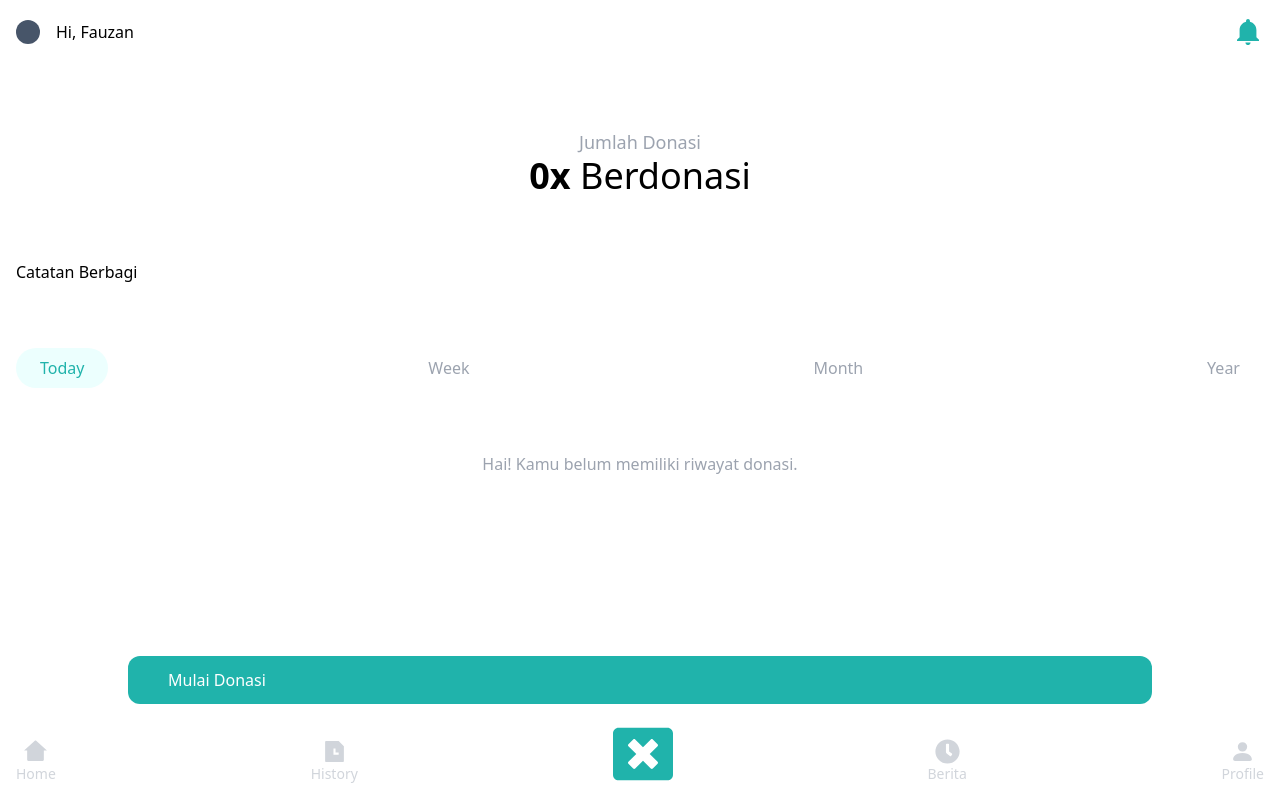
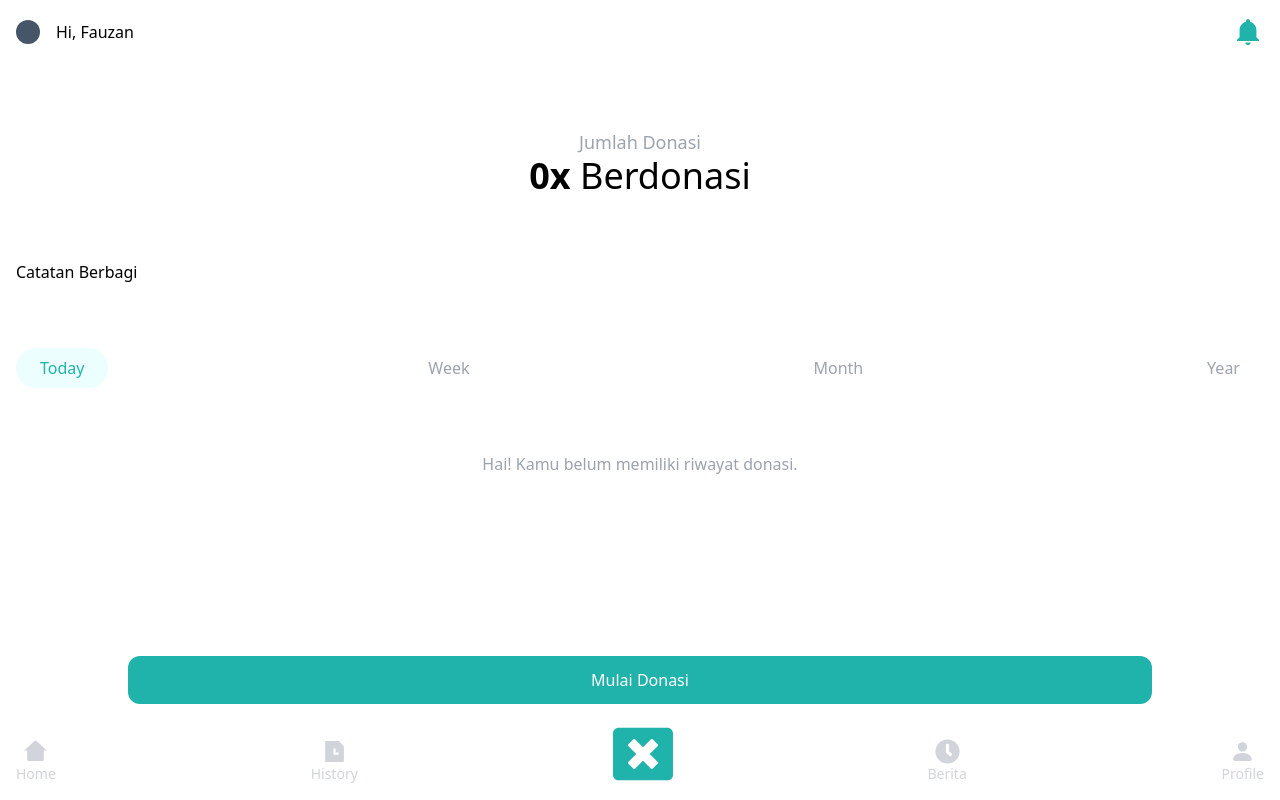
Before and after one commit to fauzanpr/looman-web, a React (Vite) app: page /filantrophy in a window 1280 px wide. Both pictures are taken after a click on the icon 642 px from the left and 754 px from the top of the page. Built offline with nearby package versions, Linux system fonts and the light colour scheme.

Commit message:
centering mulai donasi button

```diff
--- a/src/app/global/components/TabBar.tsx
+++ b/src/app/global/components/TabBar.tsx
@@ -16,7 +16,7 @@ function TabBar() {
 
     return (
         <>
-            {isAdd ? <Link to="donate" className={`bg-primary w-4/5 text-white text-base py-3 px-10 rounded-xl absolute bottom-24 left-1/2 -translate-x-1/2`}>Mulai Donasi</Link> : null}
+            {isAdd ? <Link to="donate" className={`bg-primary w-4/5 text-center text-white text-base py-3 px-10 rounded-xl absolute bottom-24 left-1/2 -translate-x-1/2`}>Mulai Donasi</Link> : null}
             <div className="p-4 flex justify-between items-end fixed w-full bottom-0 bg-white">
                 <div className="flex flex-col justify-center items-center">
                     <RiHome2Fill size={iconSize} color={color} />
```
